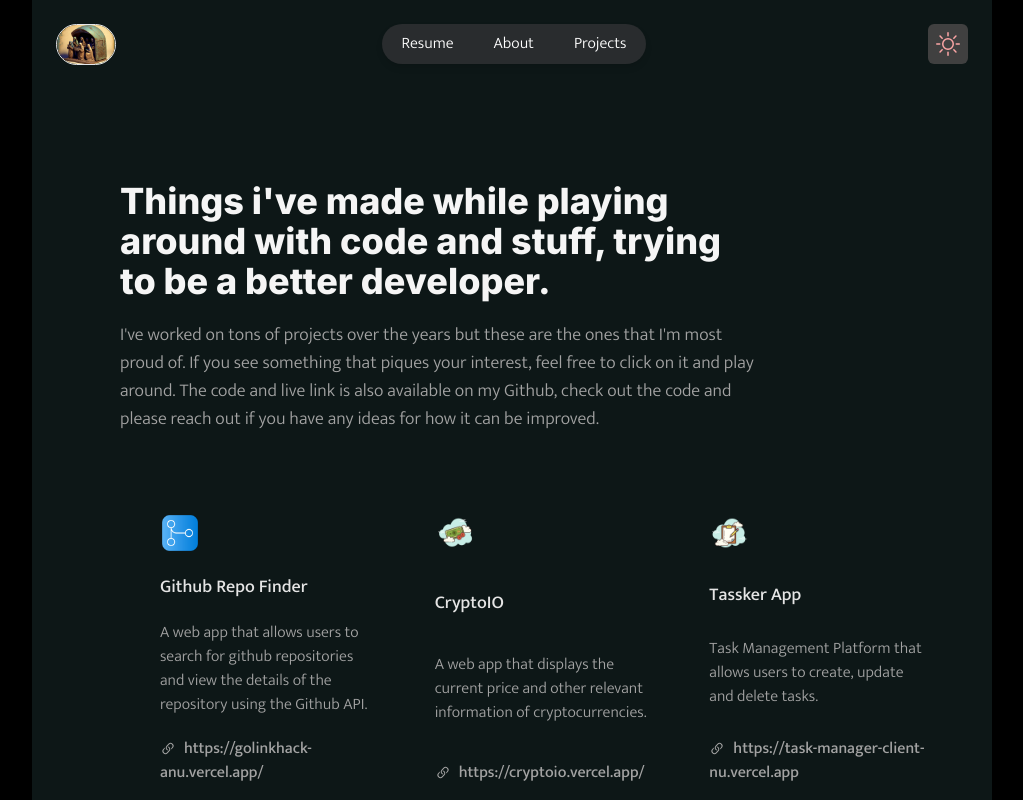
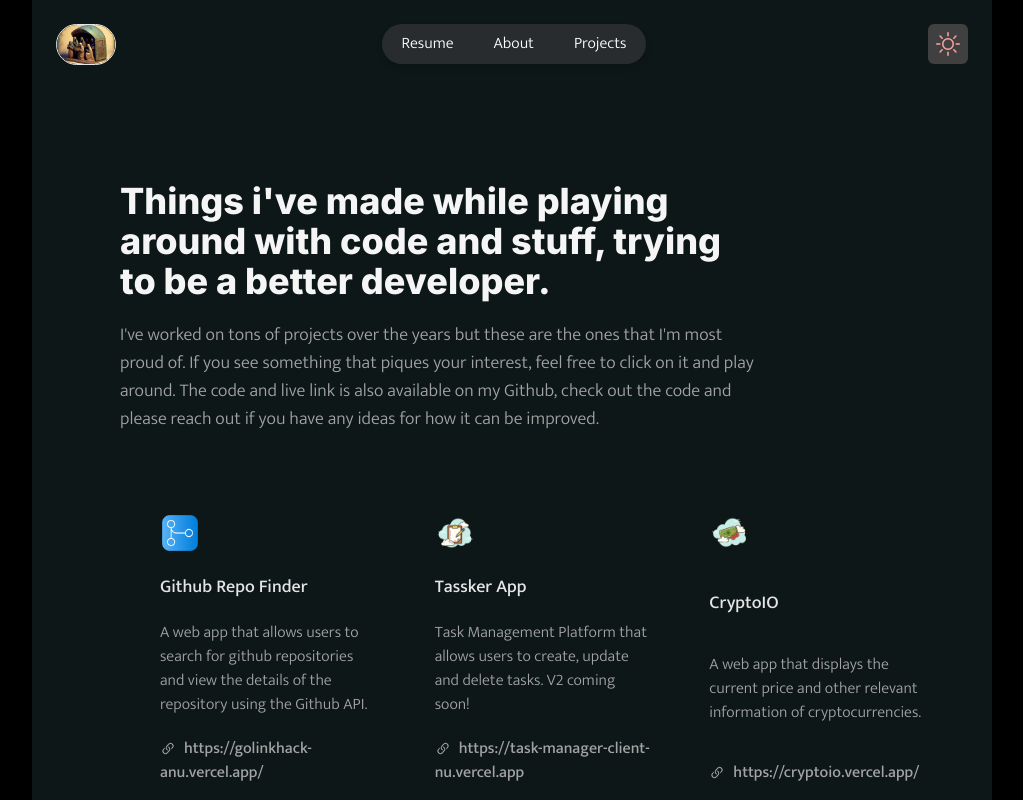
Before and after one commit to Aoyetibo557/minimal-portfolio, a Next.js app: page /projects in a window 1280 px wide. Shown: the top 800 px of the page, without its empty margins (128-1151 px from the left). Built offline with nearby package versions, Linux system fonts and the light colour scheme; a web font is replaced by a local one.

Commit message:
update text for v2 tassker project

```diff
--- a/const/project.ts
+++ b/const/project.ts
@@ -18,6 +18,15 @@
     tech: ["NextJs", "ReactJS", "TailwindCSS", "Github API"],
   },
   {
+    title: "Tassker App",
+    description:
+      "Task Management Platform that allows users to create, update and delete tasks. V2 coming soon!",
+    image: "/static/images/taskimage.png",
+    link: "https://task-manager-client-nu.vercel.app",
+    github: "https://github.com/Aoyetibo557/task-manager-client",
+    tech: ["NextJs", "TypeScript", "TailwindCSS", "Firebase"],
+  },
+  {
     title: "CryptoIO",
     description:
       "A web app that displays the current price and other relevant information of cryptocurrencies.",
@@ -26,15 +35,7 @@
     github: "https://github.com/Aoyetibo557/cryptoio",
     tech: ["NextJs", "TypeScript", "TailwindCSS", "CoinGecko API"],
   },
-  {
-    title: "Tassker App",
-    description:
-      "Task Management Platform that allows users to create, update and delete tasks.",
-    image: "/static/images/taskimage.png",
-    link: "https://task-manager-client-nu.vercel.app",
-    github: "https://github.com/Aoyetibo557/task-manager-client",
-    tech: ["NextJs", "TypeScript", "TailwindCSS", "Firebase"],
-  },
+
   {
     title: "Advice Generator",
     description:
```
